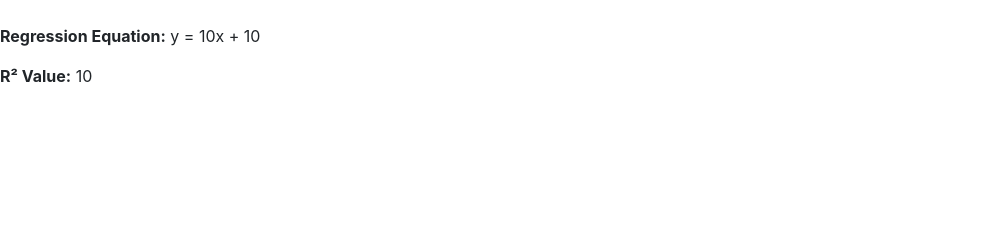
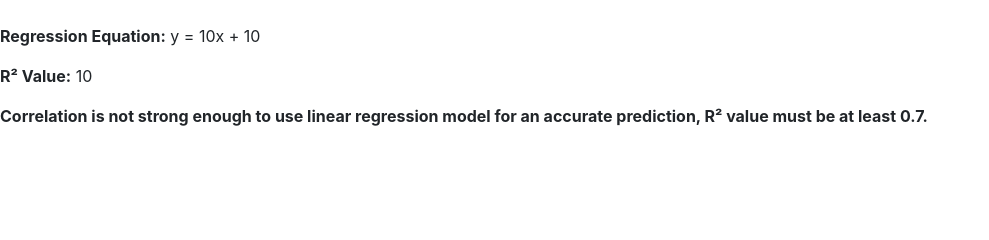
Before and after one commit to Anuj711/Credit-Risk-Assessment, a Flask app: template templates/regression.html in a window 1280 px wide. Shown: the part 67-307 px from the top of the page, without its empty margins (0-989 px from the left). Run offline with Flask 3, Linux system fonts and the light colour scheme; the template is opened without the code that fills it: most values are stand-ins (such as "Sample title", 1, 10 or a date in 2020); some libraries are stand-ins or nearby versions.

Commit message:
(Working) Regression page works with future closing price and detection of R^2 threshold

```diff
--- a/templates/regression.html
+++ b/templates/regression.html
@@ -33,6 +33,8 @@
                         </div>
                         <button type="submit" class="btn btn-success">Predict Closing Price</button>
                     </form>
+                {% else %}
+                    <p><strong>Correlation is not strong enough to use linear regression model for an accurate prediction, R² value must be at least 0.7.</strong></p>
                 {% endif %}
             {% endif %}
         </div>
```
